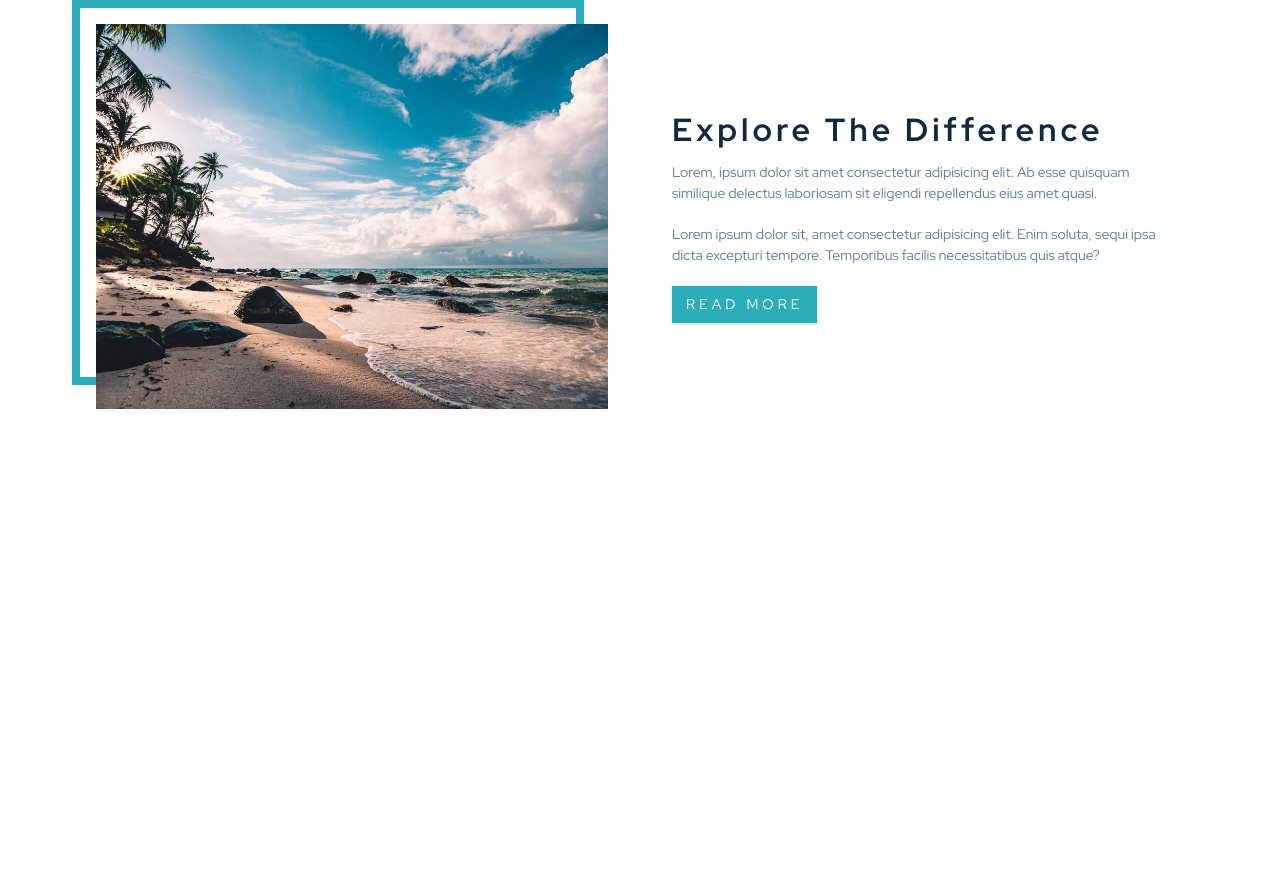
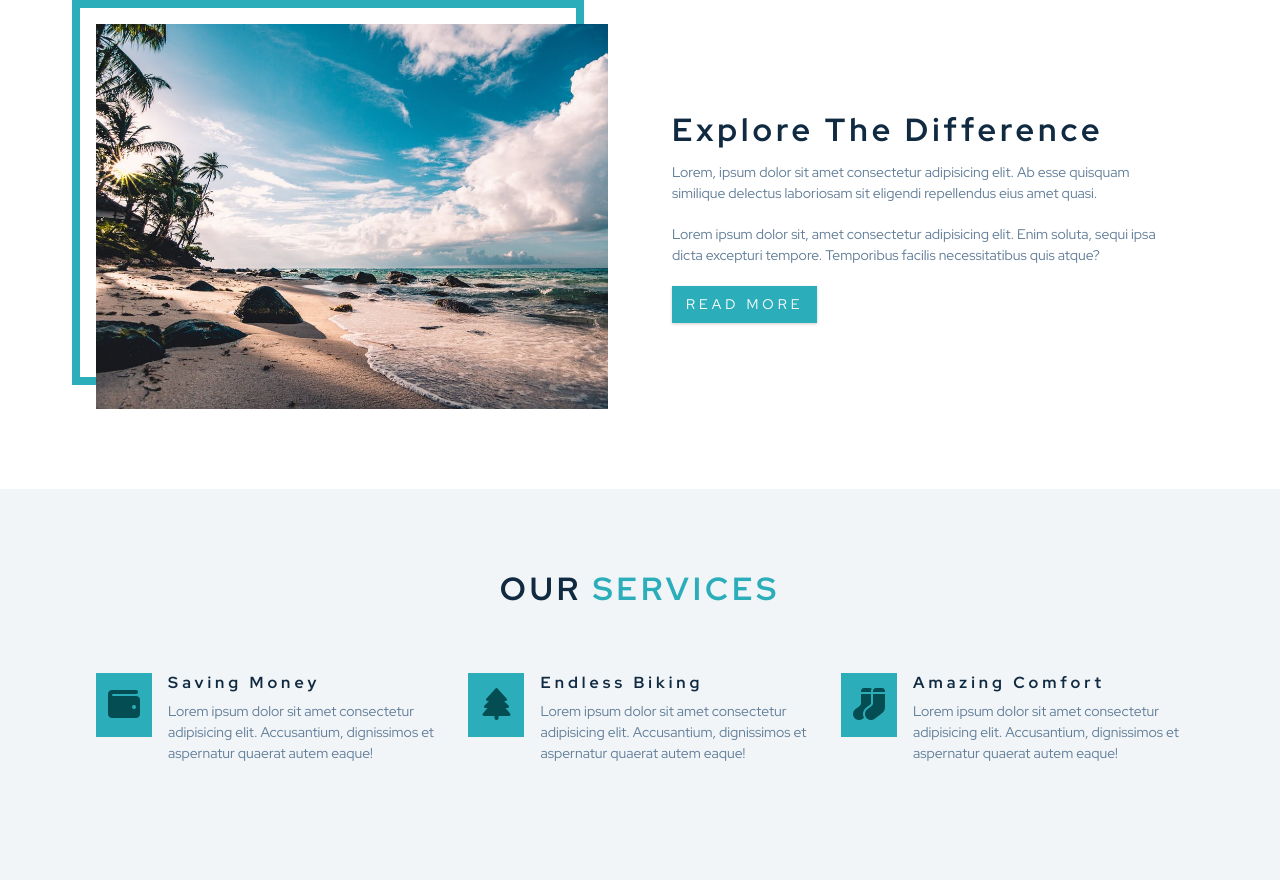
Before and after one commit to wolecodes/traveltours, a website built with Vite: page index.html in a window 1280 px wide. Shown: the part 960-1840 px from the top of the page. Before the commit the page ends 1449 px from the top, so only its background shows below. Built offline with nearby package versions, Linux system fonts and the light colour scheme; a web font is replaced by a local one.

Commit message:
added service section

```diff
--- a/css/style.css
+++ b/css/style.css
@@ -249,7 +249,57 @@ About
 Services
 ===============
 */
-
+.services {
+  background: var(--clr-grey-10);
+}
+.service {
+  text-align: center;
+  margin-bottom: 3rem;
+}
+.service-icon {
+  background: var(--clr-primary-5);
+  color: var(--clr-primary-1);
+  padding: 0.5rem;
+  display: inline-block;
+  font-size: 2rem;
+  margin-bottom: 1.5rem;
+}
+.service-text {
+  max-width: 20rem;
+  margin-left: auto;
+  margin-right: auto;
+}
+@media only screen and (min-width: 567px) {
+  .service-center {
+    display: flex;
+    justify-content: space-between;
+    flex-wrap: wrap;
+  }
+  .service {
+    flex: 0 0 calc(50% - 1rem);
+    margin-bottom: 1rem;
+  }
+}
+@media only screen and (min-width: 992px) {
+  .service {
+    flex: 0 0 calc(33% - 1rem);
+  }
+}
+@media only screen and (min-width: 1170px) {
+  .service {
+    display: flex;
+    text-align: left;
+  }
+  .service-icon {
+    align-self: flex-start;
+  }
+  .service-info {
+    padding-left: 1rem;
+  }
+  .service-title {
+    margin-bottom: 0.5rem;
+  }
+}
 /*
 ===============
 Featured Tours
--- a/index.html
+++ b/index.html
@@ -61,6 +61,60 @@
 
     <!-- End of About Section -->
 
+    <!-- Service Section -->
+    <section class="section services" id="services">
+      <!-- title -->
+      <div class="section-title">
+        <h2>our <span>services</span></h2>
+      </div>
+      <!-- End of section title -->
+      <div class="section-center service-center">
+        <!-- single service -->
+        <div class="service">
+          <span class="service-icon">
+            <i class="fas fa-wallet fa-fw"></i>
+          </span>
+          <div class="service-info">
+            <h4 class="service-title">saving money</h4>
+            <p class="service-text">
+              Lorem ipsum dolor sit amet consectetur adipisicing elit.
+              Accusantium, dignissimos et aspernatur quaerat autem eaque!
+            </p>
+          </div>
+        </div>
+        <!-- End of single service -->
+        <!-- single service -->
+        <div class="service">
+          <span class="service-icon">
+            <i class="fas fa-tree fa-fw"></i>
+          </span>
+          <div class="service-info">
+            <h4 class="service-title">endless biking</h4>
+            <p class="service-text">
+              Lorem ipsum dolor sit amet consectetur adipisicing elit.
+              Accusantium, dignissimos et aspernatur quaerat autem eaque!
+            </p>
+          </div>
+        </div>
+        <!-- End of single service -->
+        <!-- single service -->
+        <div class="service">
+          <span class="service-icon">
+            <i class="fas fa-socks fa-fw"></i>
+          </span>
+          <div class="service-info">
+            <h4 class="service-title">amazing comfort</h4>
+            <p class="service-text">
+              Lorem ipsum dolor sit amet consectetur adipisicing elit.
+              Accusantium, dignissimos et aspernatur quaerat autem eaque!
+            </p>
+          </div>
+        </div>
+        <!-- End of single service -->
+      </div>
+    </section>
+    <!-- End of service Section -->
+
     <!-- <script type="module" src="/main.js"></script> -->
   </body>
 </html>
```
